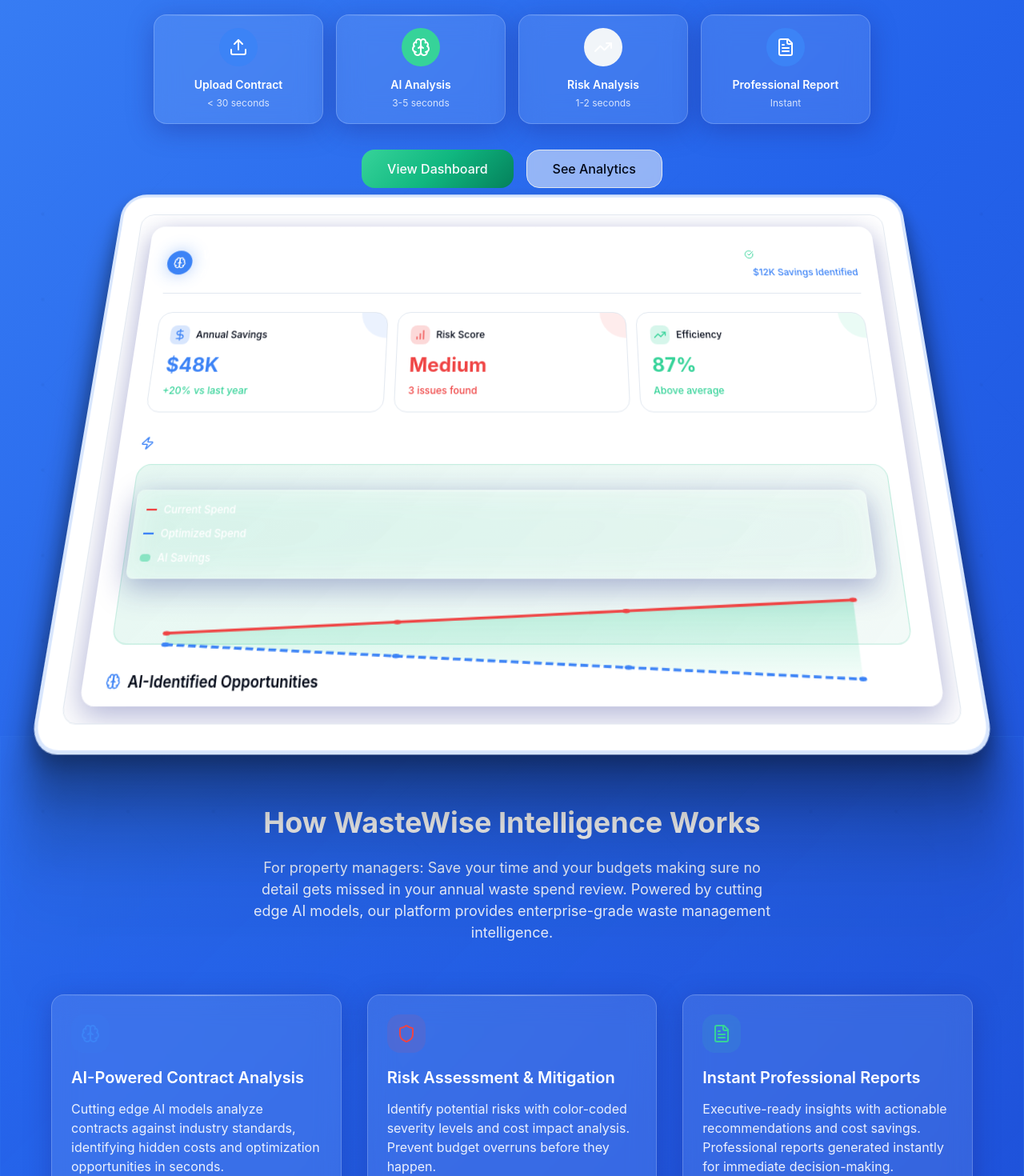
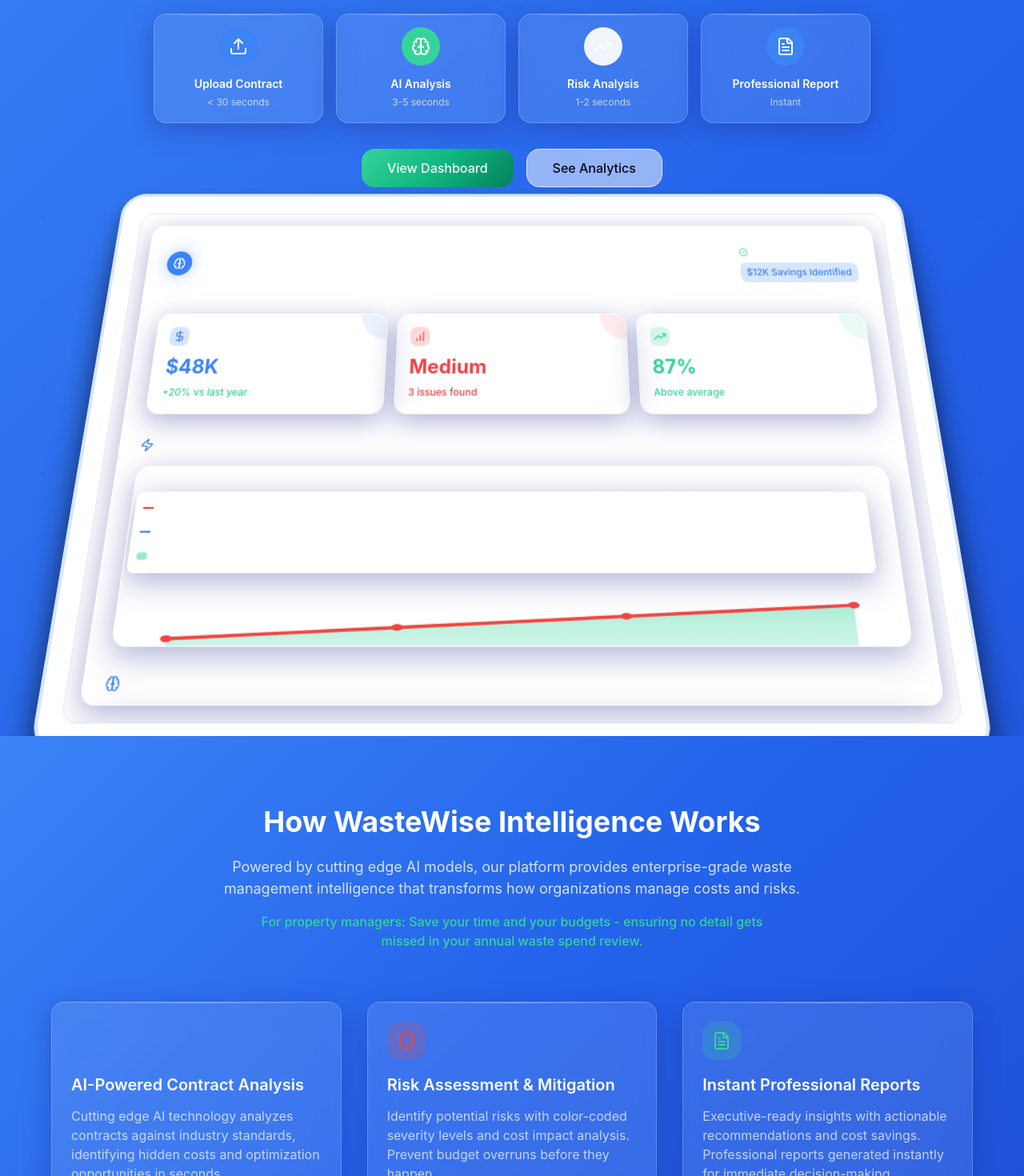
Before and after one commit to tryinhard1080/professional-admin-dashboard-880, a React (Vite) app: page / in a window 1280 px wide. Shown: the part 360-1830 px from the top of the page at 80% size. Built offline with nearby package versions, Linux system fonts and the light colour scheme.

Commit message:
Reverted to commit 8ed5ab35598cbf3caf5d8d734ad9a3df507ef625

```diff
--- a/src/pages/Landing.tsx
+++ b/src/pages/Landing.tsx
@@ -21,12 +21,10 @@ export default function Landing() {
         </svg>
       </div>
 
-      {/* Subtle AI Elements */}
-      <div className="absolute inset-0 overflow-hidden pointer-events-none opacity-20">
-        <div className="absolute top-20 left-20 w-2 h-2 bg-secondary/30 rounded-full"></div>
-        <div className="absolute top-40 right-32 w-1 h-1 bg-primary/30 rounded-full"></div>
-        <div className="absolute bottom-32 left-1/4 w-2 h-2 bg-accent/30 rounded-full"></div>
-        <div className="absolute bottom-20 right-20 w-1 h-1 bg-secondary/30 rounded-full"></div>
+      {/* Subtle Background Elements */}
+      <div className="absolute inset-0 overflow-hidden pointer-events-none">
+        <div className="absolute top-20 left-20 w-2 h-2 bg-white/10 rounded-full animate-float opacity-30"></div>
+        <div className="absolute bottom-32 right-32 w-3 h-3 bg-white/10 rounded-full animate-float opacity-20" style={{ animationDelay: '2s' }}></div>
       </div>
 
       <ContainerScroll titleComponent={
@@ -34,11 +32,11 @@ export default function Landing() {
           {/* Professional Header */}
           <div className="text-center mb-8">
             <div className="flex items-center justify-center gap-3 mb-4">
-              <div className="flex items-center gap-2 px-3 py-1 glass-card rounded-full text-sm text-white">
+              <div className="flex items-center gap-2 px-3 py-1 bg-white/10 rounded-full text-sm text-white/80">
                 <Brain className="w-4 h-4" />
                 <span>AI Analysis Ready</span>
               </div>
-              <div className="flex items-center gap-2 px-3 py-1 glass-card rounded-full text-sm text-white">
+              <div className="flex items-center gap-2 px-3 py-1 bg-white/10 rounded-full text-sm text-white/80">
                 <Shield className="w-4 h-4" />
                 <span>Enterprise-Grade Security</span>
               </div>
@@ -55,44 +53,44 @@ export default function Landing() {
             <p className="text-lg text-white/90 mb-4">
               Professional Waste Management Platform
             </p>
-            <p className="text-xl text-white max-w-2xl mx-auto mb-8">
+            <p className="text-xl text-white/80 max-w-2xl mx-auto mb-8">
               Cutting edge AI models analyze waste contracts against industry standards.
-              Save your time and your budgets - making sure no detail gets missed in your annual waste spend review.
+              Identify risks, optimize costs, and protect your budget with intelligent insights.
             </p>
           </div>
 
           {/* Enhanced Process Visualization */}
           <div className="grid grid-cols-2 md:grid-cols-4 gap-4 mb-8 max-w-4xl mx-auto">
-            <div className="glass-card rounded-lg p-4 text-center border border-white/20">
+            <div className="glass-card rounded-lg p-4 text-center">
               <div className="w-12 h-12 bg-primary rounded-full flex items-center justify-center mx-auto mb-3">
                 <Upload className="w-6 h-6 text-white" />
               </div>
               <h3 className="text-sm font-semibold text-white mb-1">Upload Contract</h3>
-              <p className="text-xs text-white/80">&lt; 30 seconds</p>
+              <p className="text-xs text-white/70">&lt; 30 seconds</p>
             </div>
 
-            <div className="glass-card rounded-lg p-4 text-center border border-white/20">
+            <div className="glass-card rounded-lg p-4 text-center">
               <div className="w-12 h-12 bg-secondary rounded-full flex items-center justify-center mx-auto mb-3">
                 <Brain className="w-6 h-6 text-white" />
               </div>
               <h3 className="text-sm font-semibold text-white mb-1">AI Analysis</h3>
-              <p className="text-xs text-white/80">3-5 seconds</p>
+              <p className="text-xs text-white/70">3-5 seconds</p>
             </div>
 
-            <div className="glass-card rounded-lg p-4 text-center border border-white/20">
+            <div className="glass-card rounded-lg p-4 text-center">
               <div className="w-12 h-12 bg-accent rounded-full flex items-center justify-center mx-auto mb-3">
                 <TrendingUp className="w-6 h-6 text-white" />
               </div>
               <h3 className="text-sm font-semibold text-white mb-1">Risk Analysis</h3>
-              <p className="text-xs text-white/80">1-2 seconds</p>
+              <p className="text-xs text-white/70">1-2 seconds</p>
             </div>
 
-            <div className="glass-card rounded-lg p-4 text-center border border-white/20">
+            <div className="glass-card rounded-lg p-4 text-center">
               <div className="w-12 h-12 bg-primary rounded-full flex items-center justify-center mx-auto mb-3">
                 <FileText className="w-6 h-6 text-white" />
               </div>
               <h3 className="text-sm font-semibold text-white mb-1">Professional Report</h3>
-              <p className="text-xs text-white/80">Instant</p>
+              <p className="text-xs text-white/70">Instant</p>
             </div>
           </div>
 
@@ -106,16 +104,16 @@ export default function Landing() {
           </div>
         </>
       }>
-        <div className="h-full w-full glass-card border border-white/20 rounded-2xl p-6 overflow-hidden hover-lift transition-all duration-500 shadow-elegant">
+        <div className="h-full w-full glass-card rounded-2xl p-6 overflow-hidden hover-lift transition-all duration-500 shadow-elegant">
           {/* Enhanced Dashboard Preview Header */}
-          <div className="flex items-center justify-between mb-6 pb-4 border-b border-border">
+          <div className="flex items-center justify-between mb-6 pb-4 border-b border-white/20">
             <div className="flex items-center space-x-3">
               <div className="w-8 h-8 bg-primary rounded-full flex items-center justify-center animate-glow-pulse">
-                <Brain className="w-4 h-4 text-primary-foreground" />
+                <Brain className="w-4 h-4 text-white" />
               </div>
               <div>
                 <h2 className="text-lg font-bold text-white">WasteWise Intelligence</h2>
-                <p className="text-sm text-white/80">AI-Powered Analytics Dashboard</p>
+                <p className="text-sm text-white/70">AI-Powered Analytics Dashboard</p>
               </div>
             </div>
             <div className="text-right">
@@ -123,43 +121,43 @@ export default function Landing() {
                 <CheckCircle className="w-3 h-3 text-secondary" />
                 <span>Analysis Complete</span>
               </div>
-              <div className="text-xs text-primary font-medium">$12K Savings Identified</div>
+              <div className="text-xs text-primary font-medium bg-primary/20 px-2 py-1 rounded">$12K Savings Identified</div>
             </div>
           </div>
 
           {/* Enhanced Key Metrics Grid with AI Theme */}
           <div className="grid grid-cols-3 gap-3 mb-6">
-            <div className="bg-card border border-border p-4 rounded-lg hover-scale transition-all duration-300 relative overflow-hidden">
+            <div className="glass-card p-4 rounded-lg hover-scale transition-all duration-300 relative overflow-hidden">
               <div className="absolute top-0 right-0 w-8 h-8 bg-primary/10 rounded-bl-full"></div>
               <div className="flex items-center gap-2 mb-2">
                 <div className="p-1 rounded bg-primary/20">
                   <DollarSign className="w-4 h-4 text-primary" />
                 </div>
-                <span className="text-xs font-medium text-foreground">Annual Savings</span>
+                <span className="text-xs font-medium text-white">Annual Savings</span>
               </div>
               <div className="text-2xl font-bold text-primary">$48K</div>
               <div className="text-xs text-secondary font-medium mt-1">+20% vs last year</div>
             </div>
 
-            <div className="bg-card border border-border p-4 rounded-lg hover-scale transition-all duration-300 relative overflow-hidden">
+            <div className="glass-card p-4 rounded-lg hover-scale transition-all duration-300 relative overflow-hidden">
               <div className="absolute top-0 right-0 w-8 h-8 bg-destructive/10 rounded-bl-full"></div>
               <div className="flex items-center gap-2 mb-2">
                 <div className="p-1 rounded bg-destructive/20">
                   <BarChart className="w-4 h-4 text-destructive" />
                 </div>
-                <span className="text-xs font-medium text-foreground">Risk Score</span>
+                <span className="text-xs font-medium text-white">Risk Score</span>
               </div>
               <div className="text-2xl font-bold text-destructive">Medium</div>
               <div className="text-xs text-destructive font-medium mt-1">3 issues found</div>
             </div>
 
-            <div className="bg-card border border-border p-4 rounded-lg hover-scale transition-all duration-300 relative overflow-hidden">
+            <div className="glass-card p-4 rounded-lg hover-scale transition-all duration-300 relative overflow-hidden">
               <div className="absolute top-0 right-0 w-8 h-8 bg-secondary/10 rounded-bl-full"></div>
               <div className="flex items-center gap-2 mb-2">
                 <div className="p-1 rounded bg-secondary/20">
                   <TrendingUp className="w-4 h-4 text-secondary" />
                 </div>
-                <span className="text-xs font-medium text-foreground">Efficiency</span>
+                <span className="text-xs font-medium text-white">Efficiency</span>
               </div>
               <div className="text-2xl font-bold text-secondary">87%</div>
               <div className="text-xs text-secondary font-medium mt-1">Above average</div>
@@ -172,8 +170,8 @@ export default function Landing() {
               <Zap className="w-4 h-4 text-primary" />
               AI Cost Optimization Forecast
             </h3>
-            <div className="h-48 glass-secondary border border-white/20 rounded-lg p-4 relative">
-              <div className="absolute top-3 right-3 space-y-2 text-xs glass-card p-3 rounded border border-white/20">
+            <div className="h-48 glass-card rounded-lg p-4 relative">
+              <div className="absolute top-3 right-3 space-y-2 text-xs glass-card p-2 rounded">
                 <div className="flex items-center gap-2">
                   <div className="w-3 h-0.5 bg-destructive"></div>
                   <span className="text-white font-medium">Current Spend</span>
@@ -192,44 +190,44 @@ export default function Landing() {
                 <svg className="absolute inset-0 w-full h-full" viewBox="0 0 400 140" preserveAspectRatio="none">
                   <defs>
                     <linearGradient id="ai-savings-gradient" x1="0%" y1="0%" x2="0%" y2="100%">
-                      <stop offset="0%" stopColor="hsl(var(--secondary))" stopOpacity="0.3" />
-                      <stop offset="100%" stopColor="hsl(var(--secondary))" stopOpacity="0.05" />
+                      <stop offset="0%" stopColor="hsl(var(--secondary))" stopOpacity="0.4" />
+                      <stop offset="100%" stopColor="hsl(var(--secondary))" stopOpacity="0.1" />
                     </linearGradient>
                   </defs>
 
                   {/* AI Savings Area */}
                   <polygon
                     fill="url(#ai-savings-gradient)"
-                    points="20,60 80,55 140,50 200,45 260,40 320,35 380,30 380,100 320,95 260,90 200,85 140,80 80,75 20,70"
+                    points="20,70 80,65 140,60 200,55 260,50 320,45 380,40 380,110 320,105 260,100 200,95 140,90 80,85 20,80"
                   />
 
                   {/* Current Spend Line */}
                   <polyline
                     fill="none"
                     stroke="hsl(var(--destructive))"
-                    strokeWidth="2.5"
-                    points="20,60 80,55 140,50 200,45 260,40 320,35 380,30"
+                    strokeWidth="3"
+                    points="20,70 80,65 140,60 200,55 260,50 320,45 380,40"
                   />
 
                   {/* Optimized Spend Line */}
                   <polyline
                     fill="none"
                     stroke="hsl(var(--primary))"
-                    strokeWidth="2.5"
-                    strokeDasharray="4,2"
-                    points="20,70 80,75 140,80 200,85 260,90 320,95 380,100"
+                    strokeWidth="3"
+                    strokeDasharray="5,3"
+                    points="20,80 80,85 140,90 200,95 260,100 320,105 380,110"
                   />
 
                   {/* Data Points */}
-                  <circle cx="20" cy="60" r="2" fill="hsl(var(--destructive))" />
-                  <circle cx="140" cy="50" r="2" fill="hsl(var(--destructive))" />
-                  <circle cx="260" cy="40" r="2" fill="hsl(var(--destructive))" />
-                  <circle cx="380" cy="30" r="2" fill="hsl(var(--destructive))" />
+                  <circle cx="20" cy="70" r="3" fill="hsl(var(--destructive))" />
+                  <circle cx="140" cy="60" r="3" fill="hsl(var(--destructive))" />
+                  <circle cx="260" cy="50" r="3" fill="hsl(var(--destructive))" />
+                  <circle cx="380" cy="40" r="3" fill="hsl(var(--destructive))" />
 
-                  <circle cx="20" cy="70" r="2" fill="hsl(var(--primary))" />
-                  <circle cx="140" cy="80" r="2" fill="hsl(var(--primary))" />
-                  <circle cx="260" cy="90" r="2" fill="hsl(var(--primary))" />
-                  <circle cx="380" cy="100" r="2" fill="hsl(var(--primary))" />
+                  <circle cx="20" cy="80" r="3" fill="hsl(var(--primary))" />
+                  <circle cx="140" cy="90" r="3" fill="hsl(var(--primary))" />
+                  <circle cx="260" cy="100" r="3" fill="hsl(var(--primary))" />
+                  <circle cx="380" cy="110" r="3" fill="hsl(var(--primary))" />
                 </svg>
               </div>
             </div>
@@ -237,49 +235,49 @@ export default function Landing() {
 
           {/* Enhanced Optimization Opportunities with AI Theme */}
           <div className="space-y-4">
-            <h3 className="text-md font-semibold text-foreground flex items-center gap-2">
+            <h3 className="text-md font-semibold text-white flex items-center gap-2">
               <Brain className="w-4 h-4 text-primary" />
               AI-Identified Opportunities
             </h3>
             <div className="space-y-3">
-              <div className="p-4 rounded-lg bg-card border border-border hover-scale transition-all duration-300 relative overflow-hidden">
+              <div className="p-4 rounded-lg glass-card hover-scale transition-all duration-300 relative overflow-hidden">
                 <div className="absolute top-0 right-0 w-12 h-12 bg-primary/10 rounded-bl-full flex items-center justify-center">
                   <FileText className="w-4 h-4 text-primary" />
                 </div>
                 <div className="flex justify-between items-center text-sm mb-2">
-                  <span className="font-semibold text-foreground">Contract Term Optimization</span>
-                  <span className="text-primary font-bold bg-primary/10 px-2 py-1 rounded">$18K/year</span>
+                  <span className="font-semibold text-white">Contract Term Optimization</span>
+                  <span className="text-primary font-bold bg-primary/20 px-2 py-1 rounded">$18K/year</span>
                 </div>
-                <p className="text-xs text-muted-foreground mb-3">AI detected sub-optimal contract terms vs industry standards</p>
-                <div className="w-full bg-muted rounded-full h-2">
+                <p className="text-xs text-white/70 mb-3">AI detected sub-optimal contract terms vs industry standards</p>
+                <div className="w-full bg-white/20 rounded-full h-2">
                   <div className="bg-primary h-2 rounded-full transition-all duration-1000" style={{width: '60%'}}></div>
                 </div>
               </div>
 
-              <div className="p-4 rounded-lg bg-card border border-border hover-scale transition-all duration-300 relative overflow-hidden">
+              <div className="p-4 rounded-lg glass-card hover-scale transition-all duration-300 relative overflow-hidden">
                 <div className="absolute top-0 right-0 w-12 h-12 bg-secondary/10 rounded-bl-full flex items-center justify-center">
                   <TrendingUp className="w-4 h-4 text-secondary" />
                 </div>
                 <div className="flex justify-between items-center text-sm mb-2">
-                  <span className="font-semibold text-foreground">Route & Schedule Optimization</span>
-                  <span className="text-secondary font-bold bg-secondary/10 px-2 py-1 rounded">$22K/year</span>
+                  <span className="font-semibold text-white">Route & Schedule Optimization</span>
+                  <span className="text-secondary font-bold bg-secondary/20 px-2 py-1 rounded">$22K/year</span>
                 </div>
-                <p className="text-xs text-muted-foreground mb-3">Machine learning analysis of pickup patterns and efficiency gains</p>
-                <div className="w-full bg-muted rounded-full h-2">
+                <p className="text-xs text-white/70 mb-3">Machine learning analysis of pickup patterns and efficiency gains</p>
+                <div className="w-full bg-white/20 rounded-full h-2">
                   <div className="bg-secondary h-2 rounded-full transition-all duration-1000" style={{width: '75%'}}></div>
                 </div>
               </div>
 
-              <div className="p-4 rounded-lg bg-card border border-border hover-scale transition-all duration-300 relative overflow-hidden">
+              <div className="p-4 rounded-lg glass-card hover-scale transition-all duration-300 relative overflow-hidden">
                 <div className="absolute top-0 right-0 w-12 h-12 bg-accent/10 rounded-bl-full flex items-center justify-center">
                   <BarChart className="w-4 h-4 text-accent" />
                 </div>
                 <div className="flex justify-between items-center text-sm mb-2">
-                  <span className="font-semibold text-foreground">Container Right-sizing</span>
-                  <span className="text-accent font-bold bg-accent/10 px-2 py-1 rounded">$8K/year</span>
+                  <span className="font-semibold text-white">Container Right-sizing</span>
+                  <span className="text-accent font-bold bg-accent/20 px-2 py-1 rounded">$8K/year</span>
                 </div>
-                <p className="text-xs text-muted-foreground mb-3">AI analysis of waste volume patterns for optimal container sizing</p>
-                <div className="w-full bg-muted rounded-full h-2">
+                <p className="text-xs text-white/70 mb-3">AI analysis of waste volume patterns for optimal container sizing</p>
+                <div className="w-full bg-white/20 rounded-full h-2">
                   <div className="bg-accent h-2 rounded-full transition-all duration-1000" style={{width: '35%'}}></div>
                 </div>
               </div>
@@ -289,25 +287,28 @@ export default function Landing() {
       </ContainerScroll>
 
       {/* Enhanced Content Section Below Dashboard */}
-      <div className="py-20 px-6 glass-primary">
+      <div className="py-20 px-6 bg-gradient-primary relative">
         <div className="max-w-6xl mx-auto">
           <div className="text-center mb-16">
             <h2 className="text-3xl md:text-4xl font-bold text-white mb-4">
               How WasteWise Intelligence Works
             </h2>
-            <p className="text-lg text-white/90 max-w-2xl mx-auto">
-              For property managers: Save your time and your budgets making sure no detail gets missed in your annual waste spend review. Powered by cutting edge AI models, our platform provides enterprise-grade waste management intelligence.
+            <p className="text-lg text-white/80 max-w-3xl mx-auto mb-4">
+              Powered by cutting edge AI models, our platform provides enterprise-grade waste management intelligence that transforms how organizations manage costs and risks.
+            </p>
+            <p className="text-base text-secondary font-medium max-w-2xl mx-auto">
+              For property managers: Save your time and your budgets - ensuring no detail gets missed in your annual waste spend review.
             </p>
           </div>
 
           <div className="grid md:grid-cols-3 gap-8">
-            <div className="glass-card rounded-lg p-6 border border-white/20 hover-lift transition-all duration-300">
-              <div className="w-12 h-12 bg-primary/10 rounded-lg flex items-center justify-center mb-4">
+            <div className="glass-card rounded-lg p-6 hover-lift transition-all duration-300">
+              <div className="w-12 h-12 bg-primary/20 rounded-lg flex items-center justify-center mb-4">
                 <Brain className="w-6 h-6 text-primary" />
               </div>
               <h3 className="text-xl font-semibold text-white mb-3">AI-Powered Contract Analysis</h3>
-              <p className="text-white/90 mb-4">
-                Cutting edge AI models analyze contracts against industry standards, identifying hidden costs and optimization opportunities in seconds.
+              <p className="text-white/70 mb-4">
+                Cutting edge AI technology analyzes contracts against industry standards, identifying hidden costs and optimization opportunities in seconds.
               </p>
               <ul className="space-y-2 text-sm text-white/80">
                 <li className="flex items-center gap-2">
@@ -321,12 +322,12 @@ export default function Landing() {
               </ul>
             </div>
 
-            <div className="glass-card rounded-lg p-6 border border-white/20 hover-lift transition-all duration-300">
-              <div className="w-12 h-12 bg-destructive/10 rounded-lg flex items-center justify-center mb-4">
+            <div className="glass-card rounded-lg p-6 hover-lift transition-all duration-300">
+              <div className="w-12 h-12 bg-destructive/20 rounded-lg flex items-center justify-center mb-4">
                 <Shield className="w-6 h-6 text-destructive" />
               </div>
               <h3 className="text-xl font-semibold text-white mb-3">Risk Assessment & Mitigation</h3>
-              <p className="text-white/90 mb-4">
+              <p className="text-white/70 mb-4">
                 Identify potential risks with color-coded severity levels and cost impact analysis. Prevent budget overruns before they happen.
               </p>
               <ul className="space-y-2 text-sm text-white/80">
@@ -341,12 +342,12 @@ export default function Landing() {
               </ul>
             </div>
 
-            <div className="glass-card rounded-lg p-6 border border-white/20 hover-lift transition-all duration-300">
-              <div className="w-12 h-12 bg-secondary/10 rounded-lg flex items-center justify-center mb-4">
+            <div className="glass-card rounded-lg p-6 hover-lift transition-all duration-300">
+              <div className="w-12 h-12 bg-secondary/20 rounded-lg flex items-center justify-center mb-4">
                 <FileText className="w-6 h-6 text-secondary" />
               </div>
               <h3 className="text-xl font-semibold text-white mb-3">Instant Professional Reports</h3>
-              <p className="text-white/90 mb-4">
+              <p className="text-white/70 mb-4">
                 Executive-ready insights with actionable recommendations and cost savings. Professional reports generated instantly for immediate decision-making.
               </p>
               <ul className="space-y-2 text-sm text-white/80">
```
